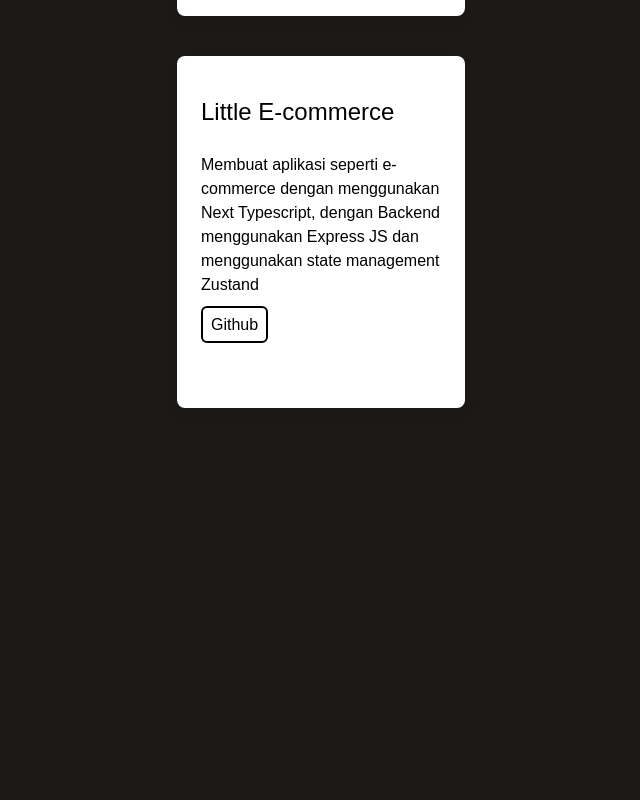
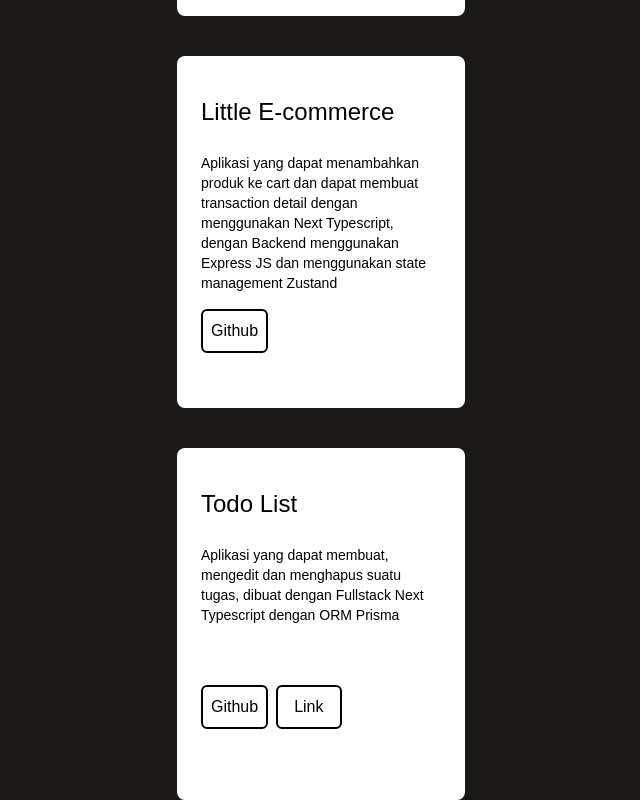
Before and after one commit to danielzuhad/online-portofolio, a Next.js app: page /projects in a window 1280 px wide. Shown: the part 536-1336 px from the top of the page, without its empty margins (319-959 px from the left). Before the commit the page ends 944 px from the top, so only its background shows below. Built offline with nearby package versions, Linux system fonts and the light colour scheme.

Commit message:
redi deploy

```diff
--- a/src/app/projects/page.tsx
+++ b/src/app/projects/page.tsx
@@ -11,15 +11,22 @@
         </h1>
         <div className="flex gap-10 sm:flex-col lg:flex-row">
           <Card
-            href="https://github.com/danielzuhad/bakatlacak-client"
+            github="https://github.com/danielzuhad/bakatlacak-client"
             title="Job Seeker Web Aplication"
             description="Membuat aplikasi job seeker yang dilakukan secara berkelompok yang bernama 'bakat lacak'. Menggunakan bahasa teknologi seperti React, Vite, Chakra Ui, Tailwind dan Express "
           />
 
           <Card
-            href="https://github.com/danielzuhad/little-ecommerce-client"
+            github="https://github.com/danielzuhad/little-ecommerce-client"
             title="Little E-commerce"
-            description="Membuat aplikasi seperti e-commerce dengan menggunakan Next Typescript, dengan Backend menggunakan Express JS dan menggunakan state management Zustand"
+            description="Aplikasi yang dapat menambahkan produk ke cart dan dapat membuat transaction detail dengan menggunakan Next Typescript, dengan Backend menggunakan Express JS dan menggunakan state management Zustand"
+          />
+
+          <Card
+            github="https://github.com/danielzuhad/todo-list-next-ts"
+            link="https://todo-list-next-ts.vercel.app/"
+            title="Todo List"
+            description="Aplikasi yang dapat membuat, mengedit dan menghapus suatu tugas, dibuat dengan Fullstack Next Typescript dengan ORM Prisma"
           />
         </div>
       </div>
--- a/src/components/Card.tsx
+++ b/src/components/Card.tsx
@@ -2,29 +2,39 @@
 
 // Define the type for the props
 interface CardProps {
-  href: string;
+  github: string;
   title: string;
   description: string;
+  link?: string;
 }
 
-const Card: React.FC<CardProps> = ({ href, title, description }) => {
+const Card: React.FC<CardProps> = (props) => {
   return (
     <div className="block rounded-lg bg-white p-6 shadow-[0_2px_15px_-3px_rgba(0,0,0,0.07),0_10px_20px_-2px_rgba(0,0,0,0.04)] dark:bg-neutral-700 sm:w-[18em] sm:h-[22em]  lg:w-[23em] lg:h-[20em] md:flex-col ">
       <h5 className="mb-2 text-[2em] font-medium leading-tight text-neutral-800 dark:text-neutral-50 h-[2.7em] flex items-center sm:text-[1.5em]">
-        {title}
+        {props.title}
       </h5>
       <div className="flex flex-col justify-between h-[11.5em]">
-        <p className="mb-4 text-base text-neutral-600 dark:text-neutral-200">
-          {description}
+        <p className="mb-4 text-sm text-neutral-600 dark:text-neutral-200">
+          {props.description}
         </p>
-        <div>
+        <div className="flex gap-2">
           <a
-            href={href}
+            href={props.github}
             type="button"
             className="border-2 rounded-md p-2 hover:bg-black hover:text-white"
           >
             Github
           </a>
+          {props.link && (
+            <a
+              href={props.link}
+              type="button"
+              className="border-2 rounded-md p-2 px-4 hover:bg-black hover:text-white"
+            >
+              Link
+            </a>
+          )}
         </div>
       </div>
     </div>
```
